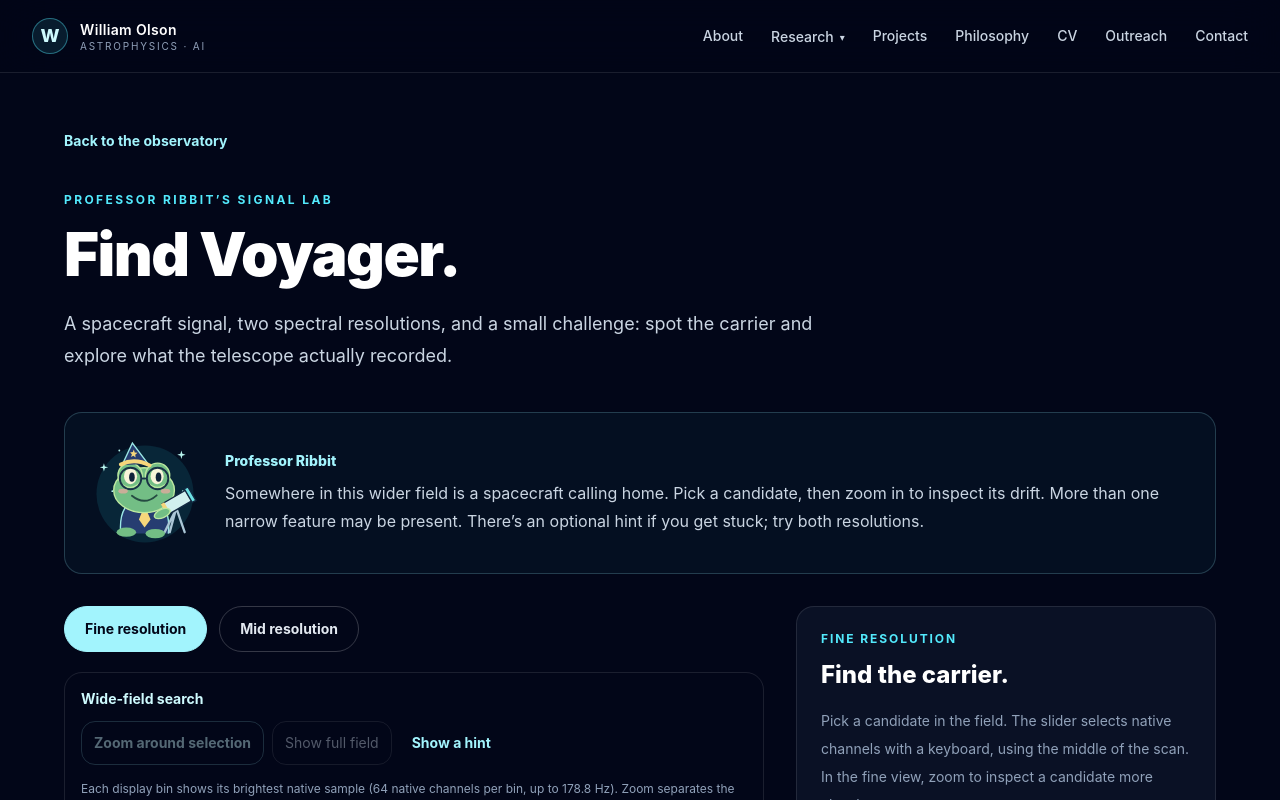
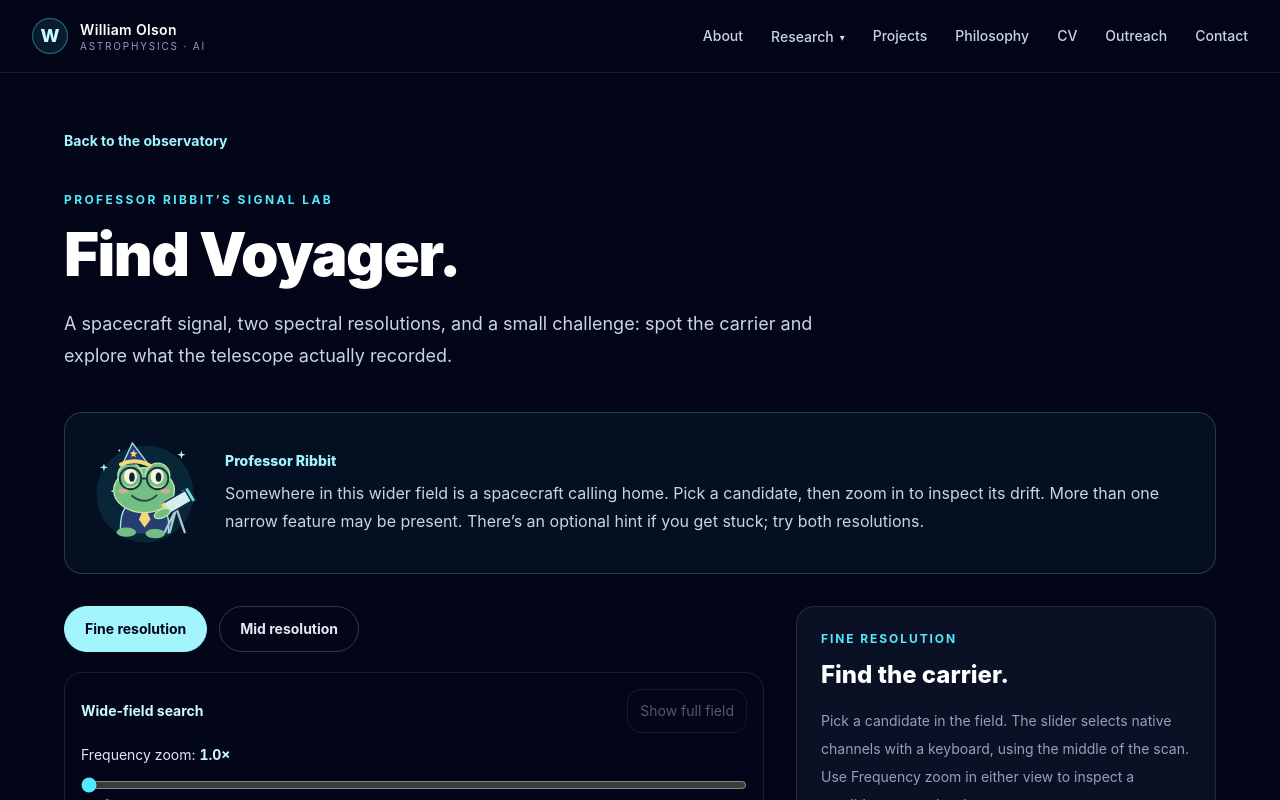
Before and after one commit to 2xwlll/githubportfolio, a Next.js app: page /observatory/voyager in a window 1280 px wide. Shown: the top 800 px of the page. Built offline with nearby package versions, Linux system fonts and the light colour scheme.

Commit message:
made the seti lab a little harder

```diff
--- a/src/components/labs/VoyagerLab.tsx
+++ b/src/components/labs/VoyagerLab.tsx
@@ -2,7 +2,7 @@
 
 import { useCallback, useEffect, useRef, useState } from "react";
 import FrogGuide from "./FrogGuide";
-import { maximumBinnedWaterfall, voyagerTutorial } from "@/lib/labs";
+import { maximumBinnedWaterfall, voyagerTutorial, waterfallViewport } from "@/lib/labs";
 
 type Waterfall = {
   label: string; width: number; height: number; pixels: number[];
@@ -29,13 +29,13 @@ export default function VoyagerLab() {
   const [mode, setMode] = useState<Mode>("fine");
   const [contrast, setContrast] = useState(1);
   const [choices, setChoices] = useState<Partial<Record<Mode, Choice>>>({});
-  const [fineView, setFineView] = useState<{ start: number; end: number } | null>(null);
+  const [views, setViews] = useState<Record<Mode, { zoom: number; center: number | null }>>({ fine: { zoom: 0, center: null }, mid: { zoom: 0, center: null } });
   const [showHint, setShowHint] = useState(false);
   const canvasRef = useRef<HTMLCanvasElement>(null);
   const active = data?.datasets[mode];
   const choice = choices[mode];
-  const start = mode === "fine" ? fineView?.start ?? 0 : 0;
-  const end = mode === "fine" ? fineView?.end ?? active?.width ?? 0 : active?.width ?? 0;
+  const view = views[mode];
+  const { start, end } = active ? waterfallViewport(active.width, view.zoom, view.center ?? (active.width - 1) / 2, mode === "fine" ? 64 : 4) : { start: 0, end: 0 };
 
   useEffect(() => {
     const controller = new AbortController();
@@ -89,6 +89,7 @@ export default function VoyagerLab() {
   const distance = choice ? Math.abs(choice.column - reference) : 0;
   const matched = distance <= (mode === "mid" ? 0 : choice?.binWidth ?? 1);
   const middle = Math.floor((start + end) / 2);
+  const visibleSelection = Math.max(start, Math.min(end - 1, choice?.column ?? middle));
   const selectedFrequency = active.frequencyMHz[choice?.column ?? middle];
   const range = active.frequencyMHz;
   const nativeHz = active.nativeFrequencyResolutionHz;
@@ -97,31 +98,40 @@ export default function VoyagerLab() {
   const setChoice = (column: number, row: number) => setChoices(current => ({ ...current, [mode]: { column, row, revealed: false, binWidth } }));
   const reset = () => {
     setChoices(current => ({ ...current, [mode]: undefined }));
-    if (mode === "fine") { setFineView(null); setShowHint(false); }
+    setViews(current => ({ ...current, [mode]: { zoom: 0, center: null } }));
+    if (mode === "fine") setShowHint(false);
   };
-  const zoom = () => {
-    if (!choice || choice.revealed) return;
-    const width = Math.max(256, Math.min(512, Math.floor((end - start) / 2)));
-    const left = Math.max(0, Math.min(active.width - width, choice.column - Math.floor(width / 2)));
-    setFineView({ start: left, end: left + width });
-    setChoices(current => ({ ...current, fine: undefined }));
+  const zoom = (amount: number) => {
+    setViews(current => ({ ...current, [mode]: { zoom: amount, center: choice?.column ?? (start + end - 1) / 2 } }));
   };
+  const visibleChannels = end - start;
+  const zoomFactor = active.width / visibleChannels;
+  const panMinimum = Math.floor((visibleChannels - 1) / 2);
+  const panMaximum = active.width - visibleChannels + panMinimum;
+  const panCenter = start + panMinimum;
 
   return <div>
     <FrogGuide>{choices.fine?.revealed && choices.mid?.revealed ? "You’ve inspected both views. Same spacecraft, different sampling. The full tutorial takes the next step: checking whether a candidate follows the ON/OFF observing pattern." : choice?.revealed ? mode === "mid" ? "A wide channel can contain the carrier without resolving its detailed drift. A zero-drift search result is not proof that the physical signal has exactly zero drift." : "That narrow trace is the carrier reference. A bright line is a useful beginning; a careful search also needs controls and candidate validation." : "Somewhere in this wider field is a spacecraft calling home. Pick a candidate, then zoom in to inspect its drift. More than one narrow feature may be present. There’s an optional hint if you get stuck; try both resolutions."}</FrogGuide>
     <div className="mt-8 grid items-start gap-8 lg:grid-cols-[1.25fr_.75fr]">
       <div>
         <div className="mb-5 flex flex-wrap gap-3" role="group" aria-label="Spectral resolution">{(["fine", "mid"] as const).map(resolution => <button key={resolution} aria-pressed={mode === resolution} onClick={() => { setMode(resolution); setContrast(1); }} className={`rounded-full border px-5 py-3 text-sm font-bold ${mode === resolution ? "border-cyan-200 bg-cyan-200 text-slate-950" : "border-white/20 text-slate-200"}`}>{resolution === "fine" ? "Fine resolution" : "Mid resolution"}{choices[resolution]?.revealed ? " · explored" : ""}</button>)}</div>
-        {mode === "fine" && <div className="mb-5 rounded-2xl border border-white/10 p-4">
-          <p className="text-sm font-bold text-cyan-100">{end - start === active.width ? "Wide-field search" : "Candidate close-up"}</p>
-          <div className="mt-3 flex flex-wrap gap-2">
-            <button onClick={zoom} disabled={!choice || choice.revealed || end - start <= 256} className="min-h-11 rounded-xl border border-cyan-200/40 px-3 text-sm font-bold text-cyan-100 disabled:opacity-40">Zoom around selection</button>
-            <button onClick={() => { setFineView(null); if (!choice?.revealed) setChoices(current => ({ ...current, fine: undefined })); }} disabled={end - start === active.width} className="min-h-11 rounded-xl border border-white/20 px-3 text-sm text-slate-300 disabled:opacity-40">Show full field</button>
-            {!choice?.revealed && <button onClick={() => setShowHint(!showHint)} className="min-h-11 rounded-xl px-3 text-sm font-bold text-cyan-200">{showHint ? "Hide hint" : "Show a hint"}</button>}
+        <div className="mb-5 rounded-2xl border border-white/10 p-4">
+          <div className="flex flex-wrap items-center justify-between gap-2">
+            <p className="text-sm font-bold text-cyan-100">{visibleChannels === active.width ? "Wide-field search" : "Candidate close-up"}</p>
+            <button onClick={() => setViews(current => ({ ...current, [mode]: { ...current[mode], zoom: 0 } }))} disabled={visibleChannels === active.width} className="min-h-11 rounded-xl border border-white/20 px-3 text-sm text-slate-300 disabled:opacity-40">Show full field</button>
           </div>
-          {(showHint || choice?.revealed) && <p className="mt-3 text-sm leading-7 text-slate-300">Expected carrier: about {data.expectedCarrierMHz.toFixed(4)} MHz. Check the frequency axis; a bright neighboring line can be a sideband.</p>}
-          <p className="mt-3 text-xs leading-6 text-slate-400">Each display bin shows its brightest native sample ({binWidth} native {binWidth === 1 ? "channel" : "channels"} per bin, up to {(binWidth * nativeHz).toFixed(1)} Hz). Zoom separates the channels; it does not add data.</p>
-        </div>}
+          <label className="mt-3 block text-sm text-slate-200">Frequency zoom: <span className="font-bold tabular-nums text-cyan-100">{zoomFactor.toFixed(1)}×</span>
+            <input type="range" aria-label="Frequency zoom" aria-valuetext={`${zoomFactor.toFixed(1)} times, ${visibleChannels} native channels visible`} min="0" max="100" step="1" value={view.zoom} onChange={event => zoom(Number(event.target.value))} className="mt-3 block w-full accent-cyan-300" />
+          </label>
+          <div className="mt-1 flex justify-between text-xs text-slate-400"><span>Full field</span><span>Close-up</span></div>
+          {visibleChannels < active.width && <label className="mt-4 block text-sm text-slate-300">Frequency position
+            <input type="range" aria-label="Frequency position" aria-valuetext={`${active.frequencyMHz[panCenter].toFixed(6)} MHz at center`} min={panMinimum} max={panMaximum} step="1" value={panCenter} onChange={event => setViews(current => ({ ...current, [mode]: { ...current[mode], center: Number(event.target.value) } }))} className="mt-3 block w-full accent-cyan-300" />
+          </label>}
+          <p className="mt-3 text-sm leading-6 text-slate-400">Pick a feature to zoom around it, or zoom first and use Frequency position to explore.</p>
+          {mode === "fine" && !choice?.revealed && <button onClick={() => setShowHint(!showHint)} className="mt-2 min-h-11 rounded-xl px-3 text-sm font-bold text-cyan-200">{showHint ? "Hide hint" : "Show a hint"}</button>}
+          {mode === "fine" && (showHint || choice?.revealed) && <p className="mt-3 text-sm leading-7 text-slate-300">Expected carrier: about {data.expectedCarrierMHz.toFixed(4)} MHz. Check the frequency axis; a bright neighboring line can be a sideband.</p>}
+          <p className="mt-3 text-xs leading-6 text-slate-400">Each display bin shows its brightest native sample (up to {binWidth} native {binWidth === 1 ? "channel" : "channels"} per bin, {(binWidth * nativeHz).toFixed(1)} Hz). {mode === "mid" ? "Zoom enlarges the coarse channels; it cannot resolve drift inside them." : "Zoom separates the channels; it does not add data."}</p>
+        </div>
         <p className="mb-3 text-sm text-slate-400">Time increases down the image · Frequency increases to the right</p>
         <div className="overflow-hidden rounded-2xl border border-white/15 bg-black"><canvas ref={canvasRef} width={640} height={360} role="img" aria-label={`${active.label} Voyager waterfall. Select a frequency using the slider below, or click a feature in the image.`} className="block aspect-[16/9] w-full cursor-crosshair" onPointerDown={event => {
           if (choice?.revealed) return;
@@ -130,8 +140,8 @@ export default function VoyagerLab() {
         }} /></div>
         <div className="mt-4 space-y-3 lg:hidden">
           {mode === "mid" && <p className="text-sm leading-7 text-cyan-100">Expected carrier: about {data.expectedCarrierMHz.toFixed(4)} MHz. Brighter neighboring stripes can be sidebands.</p>}
-          <label className="block text-sm text-slate-300">Select a frequency channel<input type="range" aria-label="Select a frequency channel" min={start} max={end - 1} step="1" disabled={choice?.revealed} value={choice?.column ?? middle} onChange={e => setChoice(Number(e.target.value), Math.floor(active.height / 2))} className="mt-2 block w-full accent-orange-300" /></label>
-          <div className="grid grid-cols-[auto_1fr_auto] gap-3"><button aria-label="Previous frequency channel" disabled={choice?.revealed} onClick={() => setChoice(Math.max(start, (choice?.column ?? middle) - 1), choice?.row ?? Math.floor(active.height / 2))} className="min-h-11 min-w-11 rounded-xl border border-white/20 px-3 text-lg text-white disabled:opacity-40">−</button>{!choice?.revealed ? <button aria-label="Reveal the carrier" disabled={!choice} onClick={() => setChoices(current => ({ ...current, [mode]: { ...choice!, revealed: true } }))} className="min-h-11 rounded-xl bg-cyan-200 px-3 text-sm font-bold text-slate-950 disabled:opacity-40">Reveal carrier</button> : <button aria-label="Try this view again" onClick={reset} className="min-h-11 rounded-xl border border-cyan-200/40 px-3 text-sm font-bold text-cyan-200">Try again</button>}<button aria-label="Next frequency channel" disabled={choice?.revealed} onClick={() => setChoice(Math.min(end - 1, (choice?.column ?? middle) + 1), choice?.row ?? Math.floor(active.height / 2))} className="min-h-11 min-w-11 rounded-xl border border-white/20 px-3 text-lg text-white disabled:opacity-40">+</button></div>
+          <label className="block text-sm text-slate-300">Select a frequency channel<input type="range" aria-label="Select a frequency channel" min={start} max={end - 1} step="1" disabled={choice?.revealed} value={visibleSelection} onChange={e => setChoice(Number(e.target.value), Math.floor(active.height / 2))} className="mt-2 block w-full accent-orange-300" /></label>
+          <div className="grid grid-cols-[auto_1fr_auto] gap-3"><button aria-label="Previous frequency channel" disabled={choice?.revealed} onClick={() => setChoice(Math.max(start, visibleSelection - 1), choice?.row ?? Math.floor(active.height / 2))} className="min-h-11 min-w-11 rounded-xl border border-white/20 px-3 text-lg text-white disabled:opacity-40">−</button>{!choice?.revealed ? <button aria-label="Reveal the carrier" disabled={!choice} onClick={() => setChoices(current => ({ ...current, [mode]: { ...choice!, revealed: true } }))} className="min-h-11 rounded-xl bg-cyan-200 px-3 text-sm font-bold text-slate-950 disabled:opacity-40">Reveal carrier</button> : <button aria-label="Try this view again" onClick={reset} className="min-h-11 rounded-xl border border-cyan-200/40 px-3 text-sm font-bold text-cyan-200">Try again</button>}<button aria-label="Next frequency channel" disabled={choice?.revealed} onClick={() => setChoice(Math.min(end - 1, visibleSelection + 1), choice?.row ?? Math.floor(active.height / 2))} className="min-h-11 min-w-11 rounded-xl border border-white/20 px-3 text-lg text-white disabled:opacity-40">+</button></div>
           <p className="text-xs tabular-nums text-orange-200">{choice ? `Channel center: ${selectedFrequency.toFixed(6)} MHz` : "Tap the image or choose a channel."}</p>
         </div>
         <div className="mt-3 flex justify-between gap-3 text-xs tabular-nums text-slate-500"><span>{range[start].toFixed(6)}</span><span>Frequency (MHz)</span><span>{range[end - 1].toFixed(6)}</span></div>
@@ -139,12 +149,13 @@ export default function VoyagerLab() {
         <label className="mt-6 block text-sm text-slate-300">Display contrast: {contrast.toFixed(1)}<input type="range" aria-label="Display contrast" min=".5" max="2.5" step=".1" value={contrast} onChange={e => setContrast(Number(e.target.value))} className="mt-3 block w-full accent-cyan-300" /></label>
         <p className="mt-3 text-xs leading-6 text-slate-500">Contrast changes the colors, not the observations. The views use different frequency windows; read each axis when comparing them. Mid-resolution channels remain visibly coarse.</p>
         {choice?.revealed && <div className="mt-4 flex flex-wrap gap-4 text-sm"><span className="text-orange-300">Orange: your selection</span><span className="text-cyan-200">Cyan: carrier reference</span></div>}
+        {choice && (choice.column < start || choice.column >= end || (choice.revealed && (reference < start || reference >= end))) && <p className="mt-3 text-sm leading-6 text-amber-200">{choice.revealed && (reference < start || reference >= end) ? "The carrier reference is outside this window." : "Your selection is outside this window."} Move Frequency position or show the full field to find it.</p>}
       </div>
       <div className="space-y-6">
-        <div className="rounded-2xl border border-white/10 bg-slate-900/70 p-6"><p className="text-xs font-bold uppercase tracking-[.16em] text-cyan-300">{active.label}</p><h2 className="mt-3 text-2xl font-extrabold text-white">Find the carrier.</h2><p className="mt-4 text-sm leading-7 text-slate-400">Pick a candidate in the field. The slider selects native channels with a keyboard, using the middle of the scan. In the fine view, zoom to inspect a candidate more closely.</p>
+        <div className="rounded-2xl border border-white/10 bg-slate-900/70 p-6"><p className="text-xs font-bold uppercase tracking-[.16em] text-cyan-300">{active.label}</p><h2 className="mt-3 text-2xl font-extrabold text-white">Find the carrier.</h2><p className="mt-4 text-sm leading-7 text-slate-400">Pick a candidate in the field. The slider selects native channels with a keyboard, using the middle of the scan. Use Frequency zoom in either view to inspect a candidate more closely.</p>
           {mode === "mid" && <p className="mt-4 rounded-xl border border-cyan-300/20 bg-cyan-300/5 p-3 text-sm leading-7 text-cyan-100">Expected carrier: about {data.expectedCarrierMHz.toFixed(4)} MHz. Find the coarse channel containing that frequency; it need not be the brightest stripe.</p>}
-          <label className="mt-6 hidden text-sm text-slate-300 lg:block">Select a frequency channel<input type="range" aria-label="Select a frequency channel" min={start} max={end - 1} step="1" disabled={choice?.revealed} value={choice?.column ?? middle} onChange={e => setChoice(Number(e.target.value), Math.floor(active.height / 2))} className="mt-3 block w-full accent-orange-300" /></label>
-          <div className="mt-3 hidden gap-3 lg:flex"><button type="button" aria-label="Previous frequency channel" disabled={choice?.revealed} onClick={() => setChoice(Math.max(start, (choice?.column ?? middle) - 1), choice?.row ?? Math.floor(active.height / 2))} className="min-h-11 flex-1 rounded-xl border border-white/20 px-3 py-2 text-sm font-bold text-slate-200 disabled:opacity-40">− Channel</button><button type="button" aria-label="Next frequency channel" disabled={choice?.revealed} onClick={() => setChoice(Math.min(end - 1, (choice?.column ?? middle) + 1), choice?.row ?? Math.floor(active.height / 2))} className="min-h-11 flex-1 rounded-xl border border-white/20 px-3 py-2 text-sm font-bold text-slate-200 disabled:opacity-40">Channel +</button></div>
+          <label className="mt-6 hidden text-sm text-slate-300 lg:block">Select a frequency channel<input type="range" aria-label="Select a frequency channel" min={start} max={end - 1} step="1" disabled={choice?.revealed} value={visibleSelection} onChange={e => setChoice(Number(e.target.value), Math.floor(active.height / 2))} className="mt-3 block w-full accent-orange-300" /></label>
+          <div className="mt-3 hidden gap-3 lg:flex"><button type="button" aria-label="Previous frequency channel" disabled={choice?.revealed} onClick={() => setChoice(Math.max(start, visibleSelection - 1), choice?.row ?? Math.floor(active.height / 2))} className="min-h-11 flex-1 rounded-xl border border-white/20 px-3 py-2 text-sm font-bold text-slate-200 disabled:opacity-40">− Channel</button><button type="button" aria-label="Next frequency channel" disabled={choice?.revealed} onClick={() => setChoice(Math.min(end - 1, visibleSelection + 1), choice?.row ?? Math.floor(active.height / 2))} className="min-h-11 flex-1 rounded-xl border border-white/20 px-3 py-2 text-sm font-bold text-slate-200 disabled:opacity-40">Channel +</button></div>
           <p className="mt-3 break-words text-sm tabular-nums text-orange-200">{choice ? `Channel center: ${selectedFrequency.toFixed(6)} MHz at ${active.timeSeconds[choice.row].toFixed(1)} s` : "No selection yet"}</p>
           {mode === "mid" && choice && <p className="mt-2 text-xs leading-6 tabular-nums text-slate-500">Selected channel spans approximately {(selectedFrequency - nativeHz / 2e6).toFixed(6)}–{(selectedFrequency + nativeHz / 2e6).toFixed(6)} MHz.</p>}
           {!choice?.revealed ? <button disabled={!choice} onClick={() => setChoices(current => ({ ...current, [mode]: { ...choice!, revealed: true } }))} className="mt-6 hidden w-full rounded-full bg-cyan-200 lg:block px-5 py-3.5 text-sm font-bold text-slate-950 disabled:cursor-not-allowed disabled:opacity-40">Reveal the carrier</button> : <div className="mt-6" aria-live="polite"><p className="text-xl font-bold text-cyan-100">{matched ? mode === "fine" && choice.binWidth > 1 ? "You found its neighborhood." : "You found its channel." : "Look a little closer."}</p><p className="mt-3 text-sm leading-7 text-slate-400">Your selection is {distance} native {distance === 1 ? "channel" : "channels"} from the reference at that time. {mode === "mid" ? "At mid resolution, the goal is to identify the occupied coarse channel." : `The fine view accepts a selection within one display bin at the zoom where you picked (${choice.binWidth} native ${choice.binWidth === 1 ? "channel" : "channels"}).`}</p><button onClick={reset} className="mt-5 hidden rounded-full border border-cyan-200/40 lg:inline-flex px-5 py-3 text-sm font-bold text-cyan-200">Try this view again</button></div>}
--- a/src/lib/labs.ts
+++ b/src/lib/labs.ts
@@ -35,6 +35,14 @@ export function projectedBicone(width: number, height: number, geometry: ConeGeo
   }
   return mask;
 }
+/** Logarithmic zoom over an integer native-channel window, clamped to the data. */
+export function waterfallViewport(width: number, zoom: number, center: number, minimumChannels: number) {
+  const minimum = Math.min(width, minimumChannels);
+  const span = Math.round(width / (width / minimum) ** (Math.max(0, Math.min(100, zoom)) / 100));
+  const start = Math.max(0, Math.min(width - span, Math.round(center - (span - 1) / 2)));
+  return { start, end: start + span };
+}
+
 /** Keep a narrow real feature visible when many native channels share a screen bin. */
 export function maximumBinnedWaterfall(pixels: readonly number[], width: number, height: number, start: number, end: number, maxBins = 256) {
   const bins = Math.min(maxBins, end - start);
```
Also changed, not shown: 1 other file (tests, documents, lock files or other folders).
